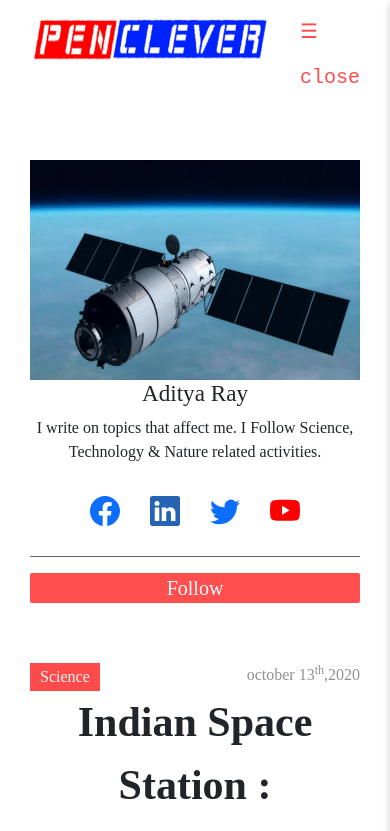
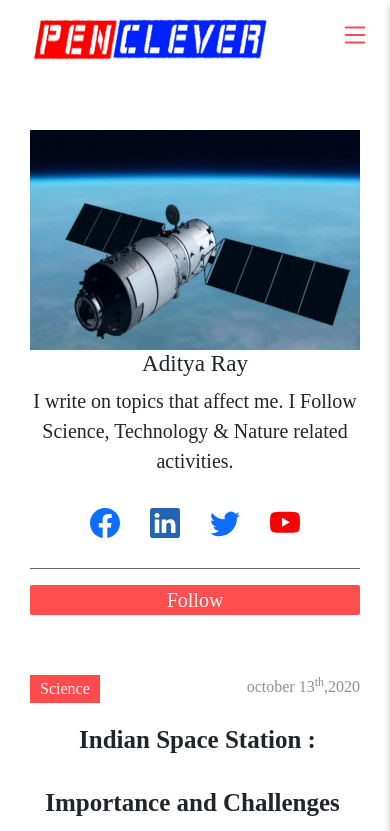
Before and after one commit to ANKITRAY-1/penclever-frontend, a React (Create React App) app in the folder penclever/: page /indianspacestation in a window 390 px wide. Shown: the top 831 px of the page. Built offline with nearby package versions, Linux system fonts and the light colour scheme.

Commit message:
userprofile

```diff
--- a/penclever/src/App.css
+++ b/penclever/src/App.css
@@ -135,10 +135,22 @@ body {
   }
 }
 
+b{
+  padding: 5px;
+  font-size: 25px;
+}
+p{
+  font-size: 20px;
+}
+hr{
+  opacity: 0.7;
+}
+
 .header {
   overflow: hidden;
   background-color: white;
   padding: 10px 0px;
+  z-index: 50;
   box-shadow: 8px;
 }
 
@@ -171,7 +183,8 @@ body {
   .header img {
     float: left;
   }
-
+}
+@media screen and (max-width: 1100px) {
   .headerright {
     float: none;
     display: none;
@@ -261,6 +274,7 @@ body {
   background-color: rgb(255, 255, 255);
   margin: 0px;
   box-shadow: 0 4px 8px 0 rgba(0, 0, 0, 0.2);
+  transition: 1s;
 }
 
 .topnavx a {
@@ -282,11 +296,17 @@ body {
 
 .iconnav {
   display: none;
+  float: right;
+  right: 10px;
+  position: fixed;
 }
 
 .closenav {
+  position: absolute;
+  z-index: -1;
   display: block;
-  display: none;
+  right: 10px;
+  top: 10px;
 }
 
 .dropdownx {
@@ -357,6 +377,9 @@ body {
 
   .topnavx a.icon {
     float: right;
+    display: block;
+  }
+  .iconnav {
     display: block;
   }
 }
--- a/penclever/src/App.js
+++ b/penclever/src/App.js
@@ -4,6 +4,7 @@ import { Viewone } from './components/View1';
 import { Footer } from './components/Footer';
 import { Arcticle } from './components/Arcticle';
 import { Loder } from './components/Loder';
+import { Userprofile } from './components/Userprofile';
 import  Combine  from './components/auth/Combine';
 import 'bootstrap/dist/css/bootstrap.min.css';
 import './Script.js';
@@ -35,6 +36,12 @@ function App() {
         <Loder />
         <Combine/>
       </Route>
+      <Route path='/userprofile'>
+        <Loder/>
+        <Topnav/>
+       <Userprofile/>
+        <Footer/>
+      </Route>
     </Switch>
 
   );
--- a/penclever/src/components/Arcticle.jsx
+++ b/penclever/src/components/Arcticle.jsx
@@ -6,10 +6,7 @@ import P19 from '../img/19.png'
 import P20 from '../img/20.jpg'
 import P21 from '../img/21.jpg'
 import P22 from '../img/22.jpg'
-import { Facebook } from 'react-bootstrap-icons';
-import { Linkedin } from 'react-bootstrap-icons';
-import { Twitter } from 'react-bootstrap-icons';
-import { Youtube } from 'react-bootstrap-icons';
+import { Facebook,Linkedin,Twitter,Youtube } from 'react-bootstrap-icons';
 
 export const Arcticle = () => {
     return (
@@ -18,7 +15,7 @@ export const Arcticle = () => {
             <Container fluid="true">
                 <div style={{ padding: "10px", }}>
                     <Row>
-                        <Col xl="3" md="6">
+                        <Col xl="3" md="12">
                             <div className="card" style={{ boxShadow: "none", border: "none", }}>
                                 <center> <img src={P19} alt="img" width="100%" /></center>
                                 <h3>Aditya Ray</h3>
--- a/penclever/src/components/Topnav.jsx
+++ b/penclever/src/components/Topnav.jsx
@@ -1,11 +1,5 @@
 import React from "react";
-/*import Navbar from 'react-bootstrap/Navbar';
-import Container from 'react-bootstrap/Container';
-import NavDropdown from 'react-bootstrap/NavDropdown';
-import Nav from 'react-bootstrap/Nav';
-import Button from 'react-bootstrap/Button';
-import Form from 'react-bootstrap/Form';
-import FormControl from 'react-bootstrap/FormControl';*/
+import { XCircle,List } from "react-bootstrap-icons";
 import logo from "../img/logo1.png";
 
 export const Topnav = () => {
@@ -14,6 +8,7 @@ export const Topnav = () => {
     var x = document.getElementById("myTopnavx");
     if (x.className === "topnavx") {
       document.getElementsByClassName("topnavx")[0].style.right = "0";
+      document.getElementsByClassName("closenav")[0].style.zIndex = "101";
     }
   }
   function Topnavclose(e) {
@@ -22,6 +17,7 @@ export const Topnav = () => {
     if (x.className === "topnavx") {
       x.className = "topnavx";
       document.getElementsByClassName("topnavx")[0].style.right = "-80%";
+      document.getElementsByClassName("closenav")[0].style.zIndex = "-1";
     }
   }
   return (
@@ -33,10 +29,10 @@ export const Topnav = () => {
           style={{ width: "300px", height: "60px", padding: "0px" }}
         />
         <a href="javascriptvoid(0)" className="iconnav" onClick={Topnav}>
-          &#9776;
+          <List size={30} />
         </a>
         <a href="javascriptvoid(0)" className="closenav" onClick={Topnavclose}>
-          close
+          <XCircle size={30} />
         </a>
         <div className="headerright">
           <a href="/signin">Contribute a article today!</a>
@@ -57,41 +53,12 @@ export const Topnav = () => {
             <button className="dropbtnx">MORE</button>
             <div className="dropdownx-contentx">
               <a href="/Miscellaneous.html">MORE</a>
-              <a href="/#">Link 2</a>
-              <a href="/#">Link 3</a>
+              <a href="/userprofile">Profile</a>
+              <a href="/signin">Signin</a>
             </div>
           </div>
         </div>
       </div>
-
-      {/*<Navbar bg="dark" variant="dark" expand="lg">
-  <Container>
-    <Navbar.Brand href="#home">React-Bootstrap</Navbar.Brand>
-    <Navbar.Toggle aria-controls="basic-navbar-nav" />
-    <Navbar.Collapse id="basic-navbar-nav">
-      <Nav classNameName="me-auto">
-        <Nav.Link href="#home">Home</Nav.Link>
-        <Nav.Link href="#link">Link</Nav.Link>
-        <NavDropdown title="Dropdown" id="basic-nav-dropdown">
-          <NavDropdown.Item href="#action/3.1">Action</NavDropdown.Item>
-          <NavDropdown.Item href="#action/3.2">Another action</NavDropdown.Item>
-          <NavDropdown.Item href="#action/3.3">Something</NavDropdown.Item>
-          <NavDropdown.Divider />
-          <NavDropdown.Item href="#action/3.4">Separated link</NavDropdown.Item>
-        </NavDropdown>
-        <Form classNameName="d-flex">
-      <FormControl
-        type="search"
-        placeholder="Search"
-        classNameName="mr-2"
-        aria-label="Search"
-      />
-      <Button variant="outline-success">Search</Button>
-    </Form>
-      </Nav>
-    </Navbar.Collapse>
-  </Container>
-    </Navbar>*/}
     </div>
   );
 };
--- /dev/null
+++ b/penclever/src/components/Userprofile.jsx
@@ -0,0 +1,79 @@
+import React from "react";
+import Col from "react-bootstrap/Col";
+import Row from "react-bootstrap/Row";
+import Container from "react-bootstrap/Container";
+import P19 from "../img/19.png";
+import { Facebook, Linkedin, Twitter, Youtube } from "react-bootstrap-icons";
+
+export const Userprofile = () => {
+  return (
+    <div>
+      <Container fluid="true" style={{ padding: "10px" }}>
+        <Row>
+          <Col xl="3">
+            <div className="card">
+              <center>
+                {" "}
+                <img src={P19} alt="img" width="100%" />
+              </center>
+              <h3>Aditya Ray</h3>
+              <p>
+                I write on topics that affect me. I Follow Science, Technology &
+                Nature related activities.
+              </p>
+              <center>
+                <a href="/" className="icon">
+                  <Facebook size={30} />
+                </a>
+                <a href="/" className="icon">
+                  <Linkedin color="#2564b3" size={30} />
+                </a>
+                <a href="/" className="icon">
+                  <Twitter size={30} />
+                </a>
+                <a href="/" className="icon">
+                  <Youtube color="red" size={30} />
+                </a>
+              </center>
+              <hr style={{ opacity: "0.7" }} />
+              <button id="myBtn">Follow</button>
+            </div>
+          </Col>
+          <Col xl="9">
+            <div className="card" style={{ textAlign: "left" }}>
+              <Container>
+                <Row>
+                  <Col xl="5">
+                    <div className="card" style={{ textAlign: "left" }}>
+                      <ph>
+                        <p>
+                          <b>Name</b> Adtiya Ray
+                        </p>
+                        <p>
+                          <b>Email</b> aditya90005@gmail.com
+                        </p>
+                        <p>
+                          <b>Country</b> India
+                        </p>
+                        <p>
+                          <b>State</b> Chhattisgarh
+                        </p>
+                        <p>
+                          <b>City</b> Bhilai
+                        </p>
+                        <p>
+                          <b>Profestion</b> Student
+                        </p>
+                      </ph>
+                    </div>
+                  </Col>
+                </Row>
+              </Container>
+              <hr style={{ opacity: "0.7" }} />
+            </div>
+          </Col>
+        </Row>
+      </Container>
+    </div>
+  );
+};
```
